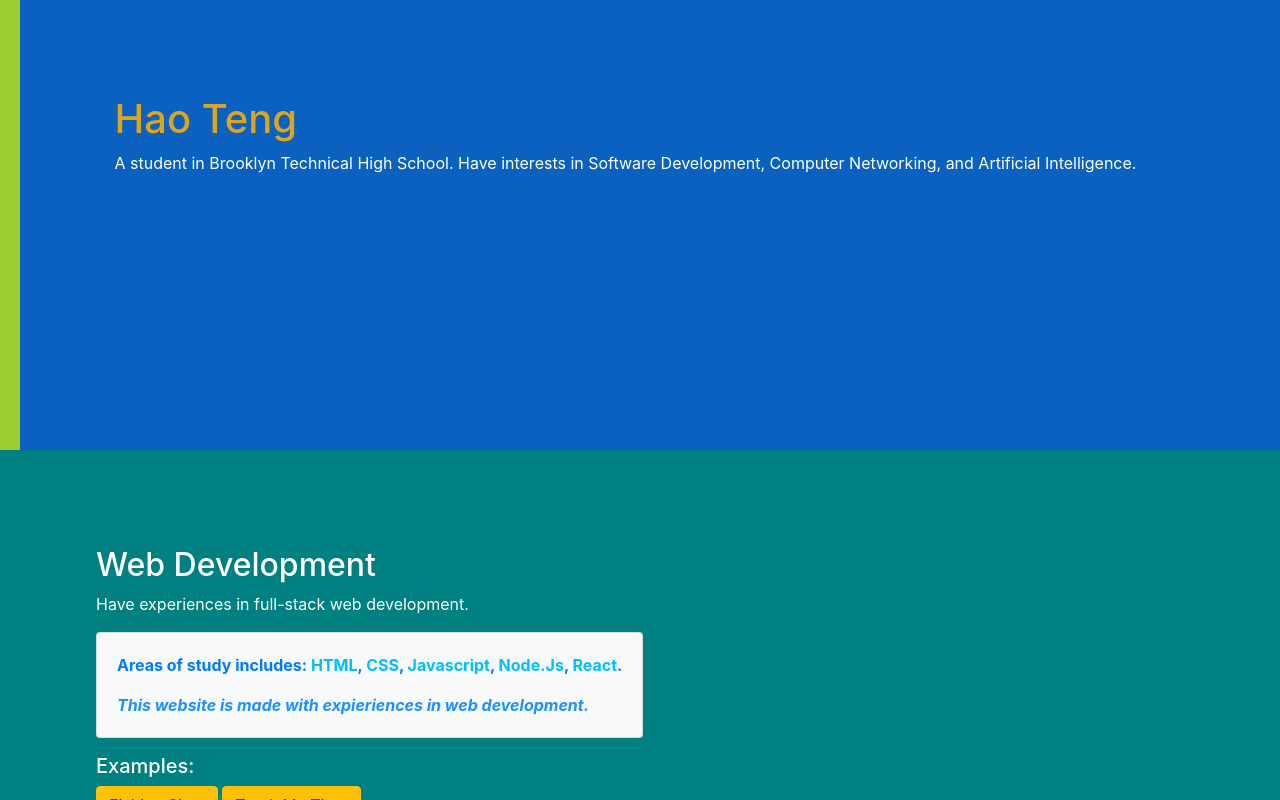
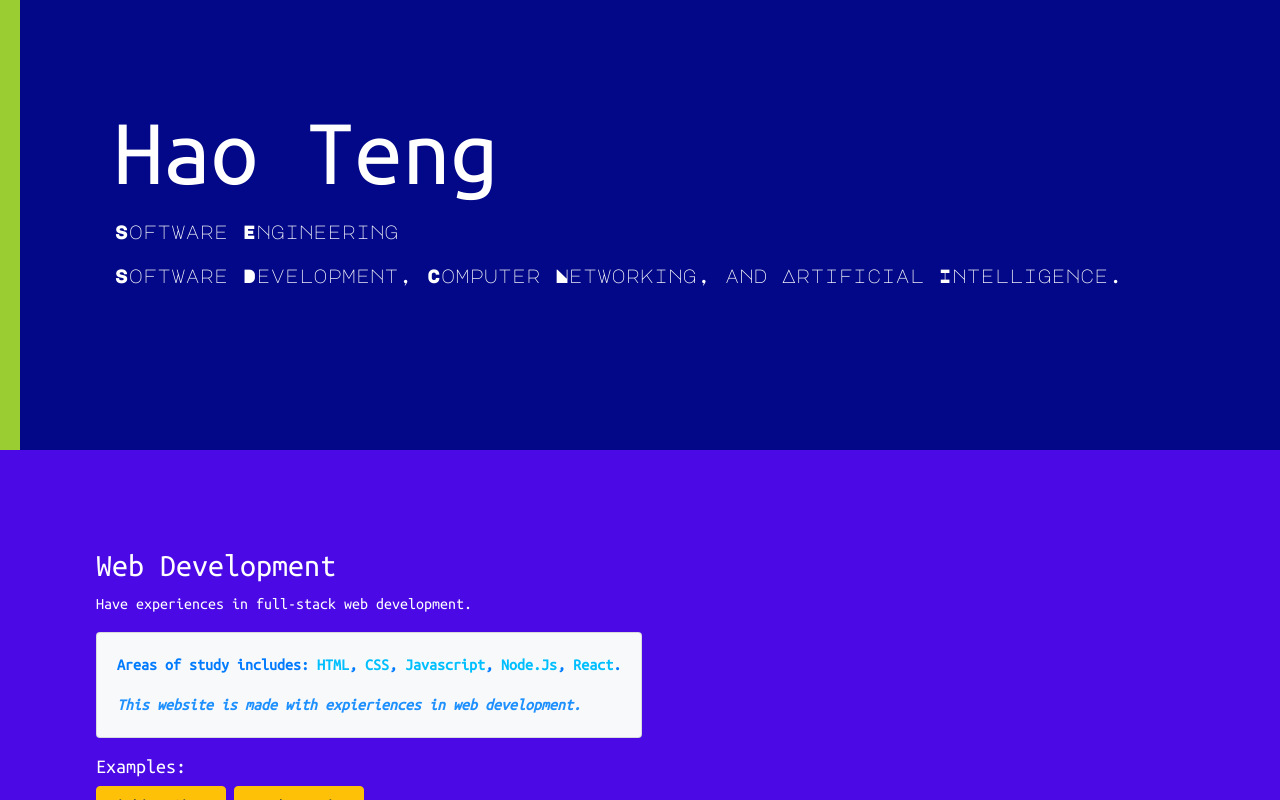
Before and after one commit to haoteng10/haoteng10.github.io, a plain HTML site: page index.html in a window 1280 px wide. Drawn offline with nearby package versions, Linux system fonts and the light colour scheme; grey boxes are pictures that could not be loaded; a web font is replaced by a local one.

Commit message:
better color & style

```diff
--- a/assets/css/style.css
+++ b/assets/css/style.css
@@ -1,7 +1,27 @@
 @import url('https://fonts.googleapis.com/css?family=Baloo+Chettan+2&display=swap');
 
+@font-face {
+    font-family: 'Major Mono Display';
+    src: url('../fonts/Major_Mono_Display/MajorMonoDisplay-Regular.ttf');
+}
+
+@font-face {
+    font-family: 'Ubuntu Mono';
+    src: url('../fonts/Ubuntu_Mono/UbuntuMono-Regular.ttf');
+}
+
+:root {
+    /* Style One */
+    --tea-green: #c6ebbeff;
+    --turquoise-green: #a9dbb8ff;
+    --pewter-blue: #7ca5b8ff;
+    --blue-pigment: #38369aff;
+    --phthalo-blue: #020887ff;
+}
+
 html, body {
-    background-color: darkgrey;
+    background-color: rgb(48, 47, 47);
+    font-family: 'Ubuntu Mono', monospace;
     width: 100%;
     height: 100%;
     margin: 0px;
@@ -10,33 +30,35 @@ html, body {
 }
 
 #name {
-    color: goldenrod;
+    font-size: 6em;
+    color: rgb(255, 255, 255);
+}
+
+#about-me {
+    background-color: var(--phthalo-blue);
+    color: white;
 }
 
 #about-me p {
+    font-size: 1.2em;
+    font-family: 'Major Mono Display', monospace;
+}
+
+.web-development {
+    background-color: rgb(75, 9, 230);
     color: white;
 }
 
-#about-me {
-    background-color: #0a61bf;
-    /* background-color: #02a0cc; */
+.python-development{
+    background-color: var(--blue-pigment);
+    color:white;
 }
 
 .Minecraft{
-    background-color: darkorange;
+    background-color: rgb(75, 9, 230);
     color: white;
 }
 
-.Web-Development {
-    background-color: teal;
-    color: white;
-    /* height: 1000px !important; */
-}
-
-.python-development{
-    background-color: #02a0cc;
-    color:white;
-}
 
 #my-experience-text {
     color: dodgerblue;
--- a/index.html
+++ b/index.html
@@ -23,8 +23,10 @@
             <div class="content-container">
                     <h1 id="name">Hao Teng</h1>
                     <p>
-                        A student in Brooklyn Technical High School.
-                        Have interests in Software Development, Computer Networking, and Artificial Intelligence.
+                        Software Engineering
+                    </p>
+                    <p>
+                        Software Development, Computer Networking, and Artificial Intelligence.
                     </p>
             </div>
 
@@ -33,7 +35,7 @@
             </div>
         </div>
 
-        <div class="Web-Development display-grid">
+        <div class="web-development display-grid">
                 <div class="content-container">
                     <h2>Web Development</h2>
                     <p>Have experiences in full-stack web development.</p>
```
Also changed, not shown: assets/fonts/Major_Mono_Display/MajorMonoDisplay-Regular.ttf (added), assets/fonts/Major_Mono_Display/OFL.txt (added), assets/fonts/Ubuntu_Mono/UFL.txt (added), assets/fonts/Ubuntu_Mono/UbuntuMono-Bold.ttf (added), assets/fonts/Ubuntu_Mono/UbuntuMono-BoldItalic.ttf (added), assets/fonts/Ubuntu_Mono/UbuntuMono-Italic.ttf (added), assets/fonts/Ubuntu_Mono/UbuntuMono-Regular.ttf (added).
